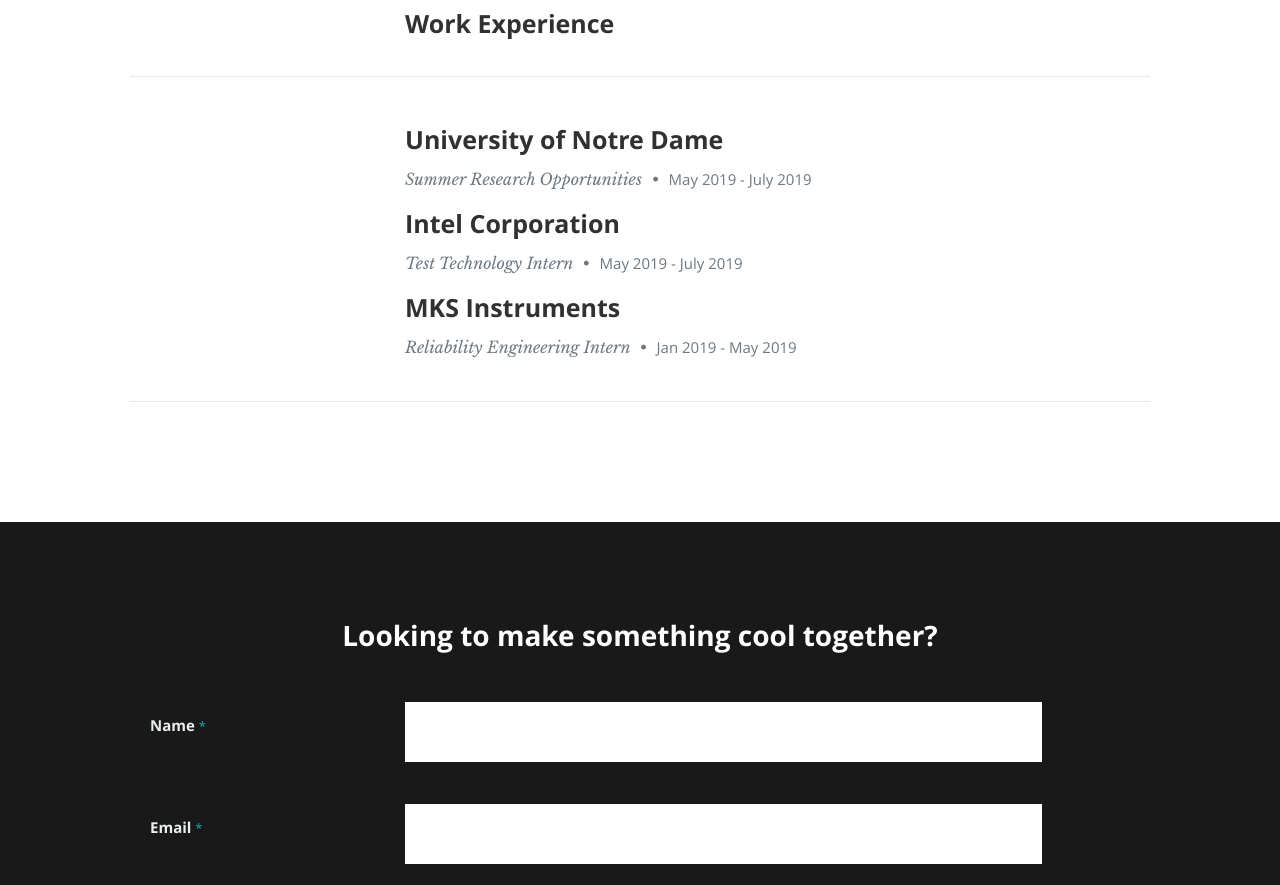
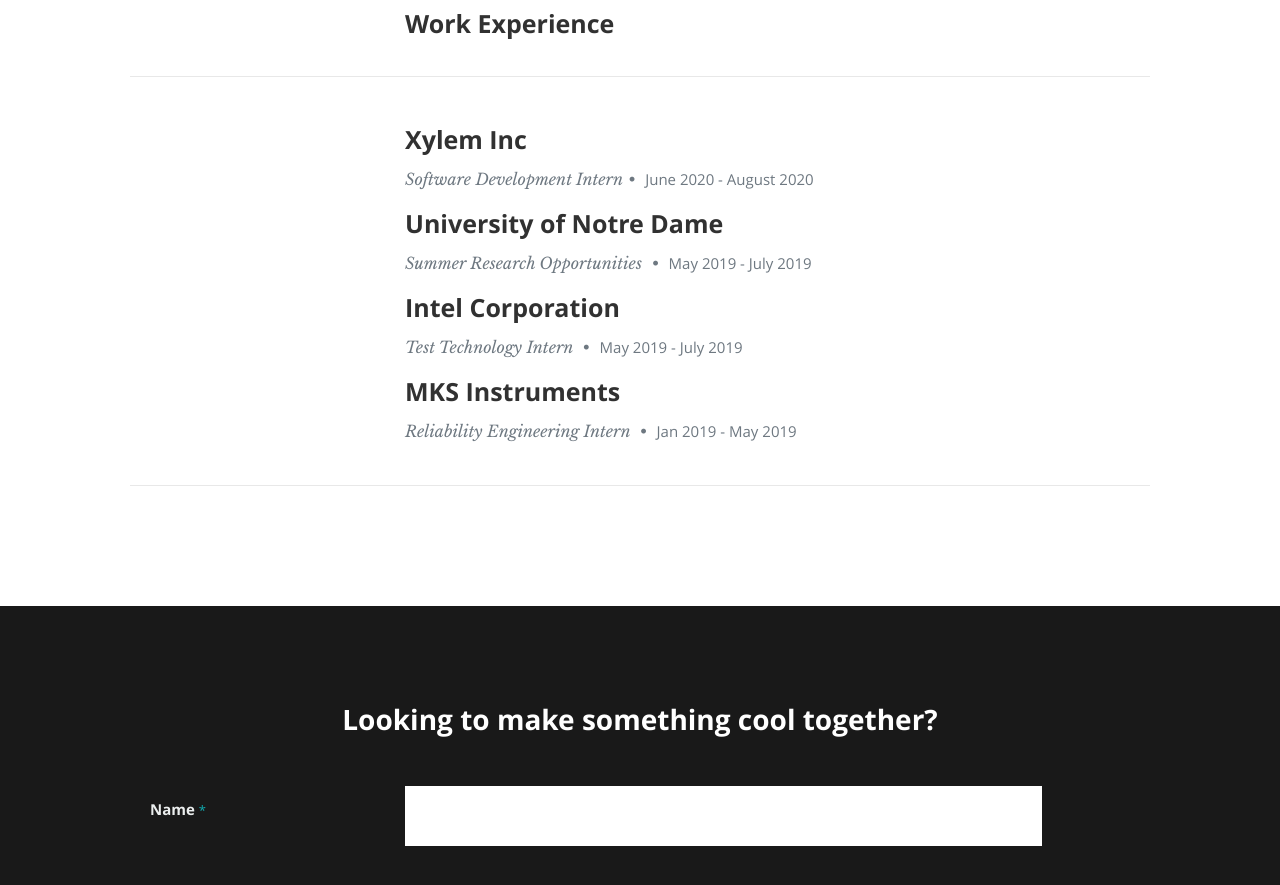
Before and after one commit to eco438/eco438.github.io, a plain HTML site: page index.html in a window 1280 px wide. Shown: the part 1264-2149 px from the top of the page. Drawn offline with nearby package versions, Linux system fonts and the light colour scheme.

Commit message:
added experience

```diff
--- a/index.html
+++ b/index.html
@@ -149,6 +149,16 @@
          </div>
 
          <div class="nine columns main-col">
+            <div class="row item">
+
+               <div class="twelve columns">
+
+                  <h3 style="margin-right: 50px;">Xylem Inc</h3>
+                  <p class="info">Software Development Intern<span>&bull;</span> <em class="date">June 2020 - August 2020</em></p>
+
+               </div>
+
+            </div> <!-- item end -->
 
             <div class="row item">
 
```
